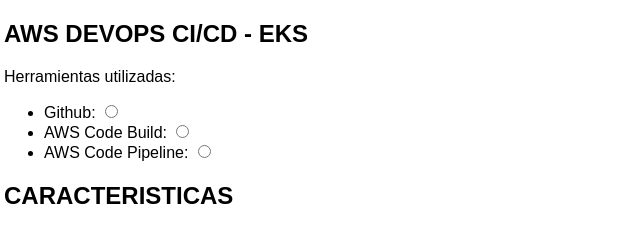
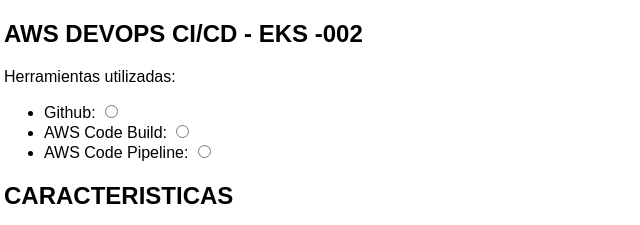
Before and after one commit to fvivanco/demoeksdevops, a plain HTML site: page app1/index.html in a window 1280 px wide. Shown: the top 225 px of the page, 4-644 px from the left. Drawn offline with Linux system fonts and the light colour scheme.

Commit message:
se realiza cambio en el index.html

```diff
--- a/app1/index.html
+++ b/app1/index.html
@@ -62,7 +62,7 @@
   </head>
   <body>
     <section>
-      <h1>AWS DEVOPS CI/CD - EKS</h1>
+      <h1>AWS DEVOPS CI/CD - EKS -002</h1>
       <div aria-description="Choose your favourite fruit — the fruit with the highest number of votes will be added to the lunch options next week.">
         <p>Herramientas utilizadas:</p>
         <form>
```
